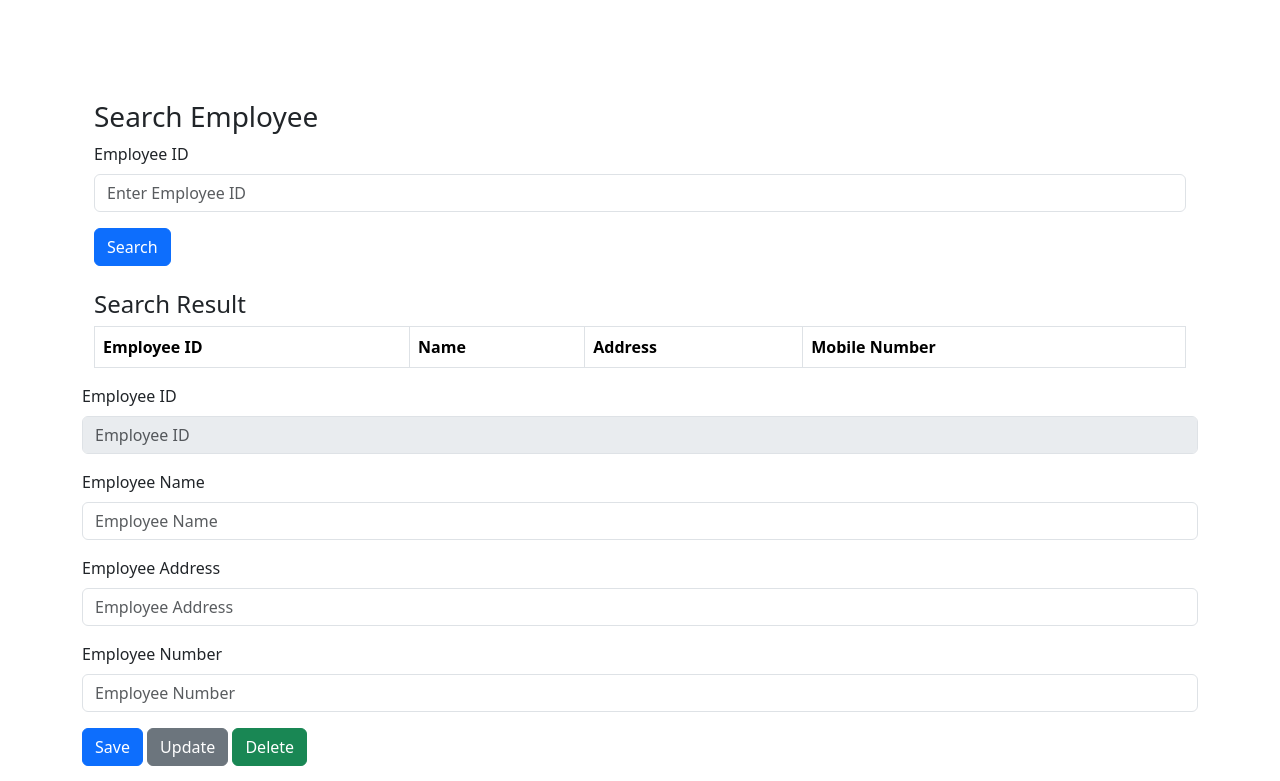
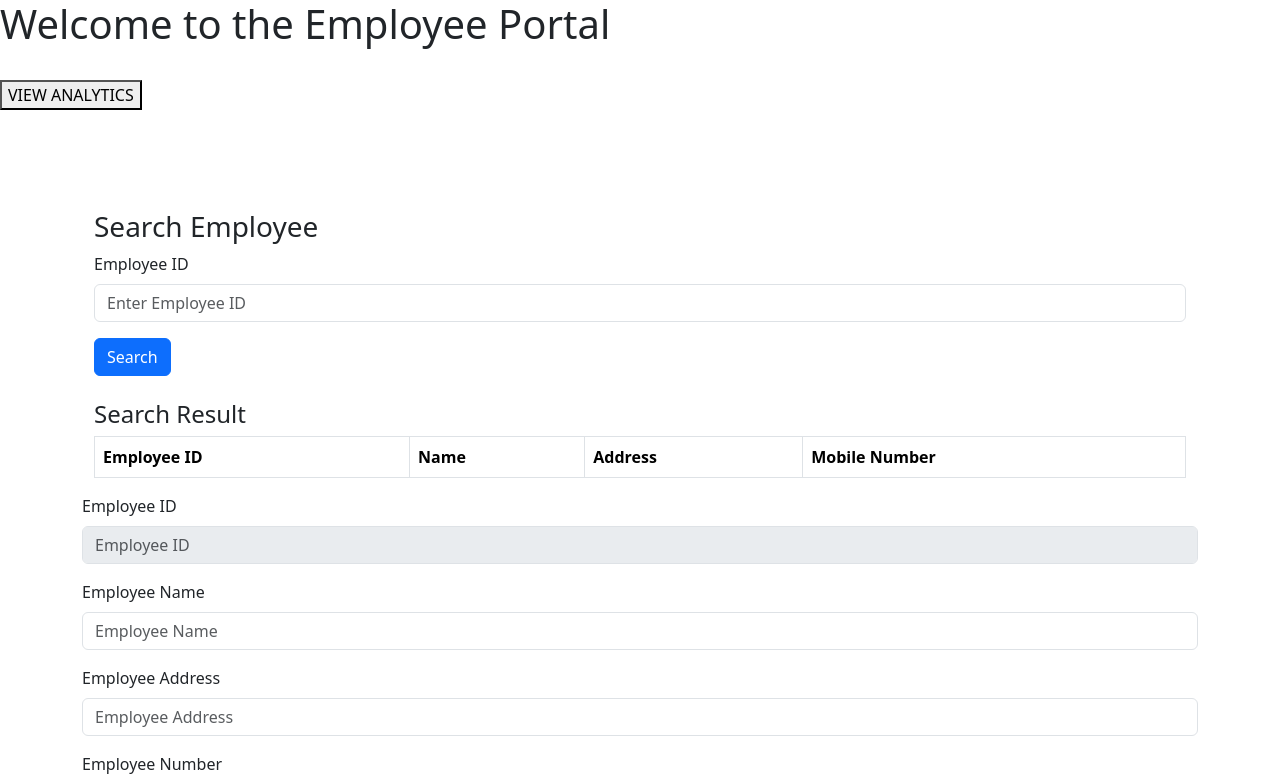
Before and after one commit to DinithiPiyathilaka/Employee_MS, a plain HTML site: page FrontEnd/index.html in a window 1280 px wide. Shown: the top 781 px of the page. Drawn offline with nearby package versions, Linux system fonts and the light colour scheme; no server answers.

Commit message:
Added header

```diff
--- a/FrontEnd/index.html
+++ b/FrontEnd/index.html
@@ -1,6 +1,13 @@
 <!DOCTYPE html>
 <html lang="en">
 <head>
+    <header>
+        <div class="overlay">
+            <h1>Welcome to the Employee Portal</h1>
+            <br>
+            <button>VIEW ANALYTICS</button>
+        </div>
+    </header>
     <meta charset="UTF-8">
     <title>Title</title>
     <link href="https://cdn.jsdelivr.net/npm/bootstrap@5.3.3/dist/css/bootstrap.min.css" rel="stylesheet" integrity="sha384-QWTKZyjpPEjISv5WaRU9OFeRpok6YctnYmDr5pNlyT2bRjXh0JMhjY6hW+ALEwIH" crossorigin="anonymous">
```
